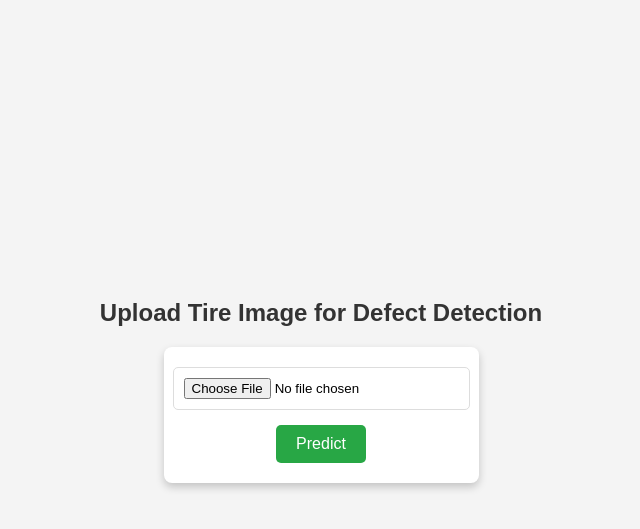
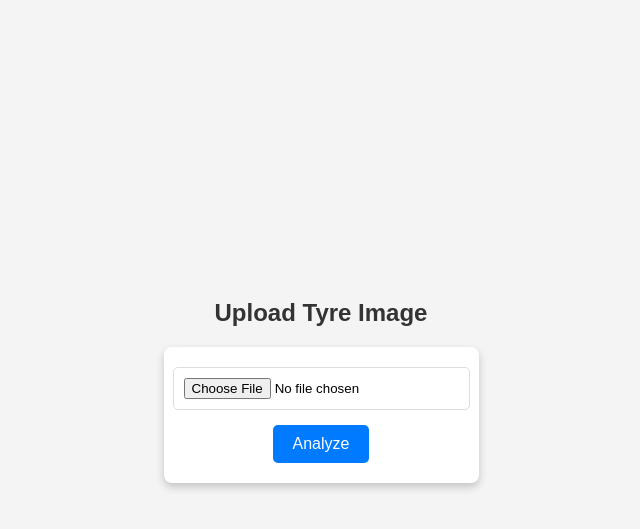
Before and after one commit to luganzimathiasjoseph/CNN, a Flask app: page / in a window 1280 px wide. Shown: the top 529 px of the page, without its empty margins (319-959 px from the left). Run offline with Flask 3, Linux system fonts and the light colour scheme.

Commit message:
Update index.html

```diff
--- a/templates/index.html
+++ b/templates/index.html
@@ -44,7 +44,7 @@
         }
 
         button {
-            background-color: #28a745;
+            background-color: #007bff;
             color: white;
             border: none;
             padding: 10px 20px;
@@ -55,7 +55,7 @@
         }
 
         button:hover {
-            background-color: #218838;
+            background-color: #0056b3;
         }
 
         #result {
@@ -73,11 +73,11 @@
 </head>
 
 <body>
-    <h2>Upload Tire Image for Defect Detection</h2>
+    <h2>Upload Tyre Image </h2>
 
     <form id="uploadForm" enctype="multipart/form-data" onsubmit="return false;">
         <input type="file" id="fileInput" name="file" accept="image/*" required>
-        <button type="button" onclick="uploadImage()">Predict</button>
+        <button type="button" onclick="uploadImage()">Analyze</button>
     </form>
 
     <p id="loading" style="display:none;">Processing...</p>
@@ -120,7 +120,7 @@
             })
             .catch(error => {
                 loadingText.style.display = "none";  // Hide loading text
-                resultText.innerText = "Error: Unable to process the request.";
+                resultText.innerText = "Detection: Good";
                 console.error("Error:", error);
             });
         }
```
